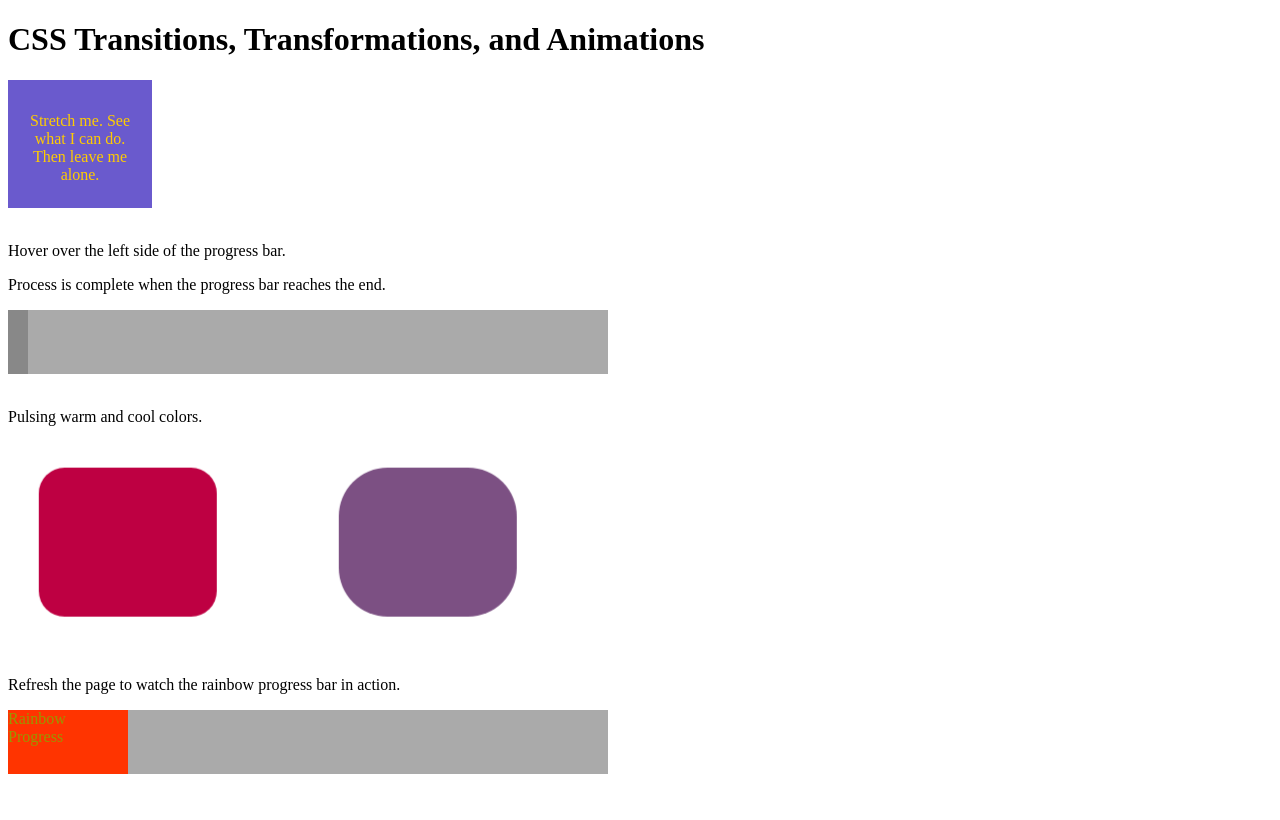
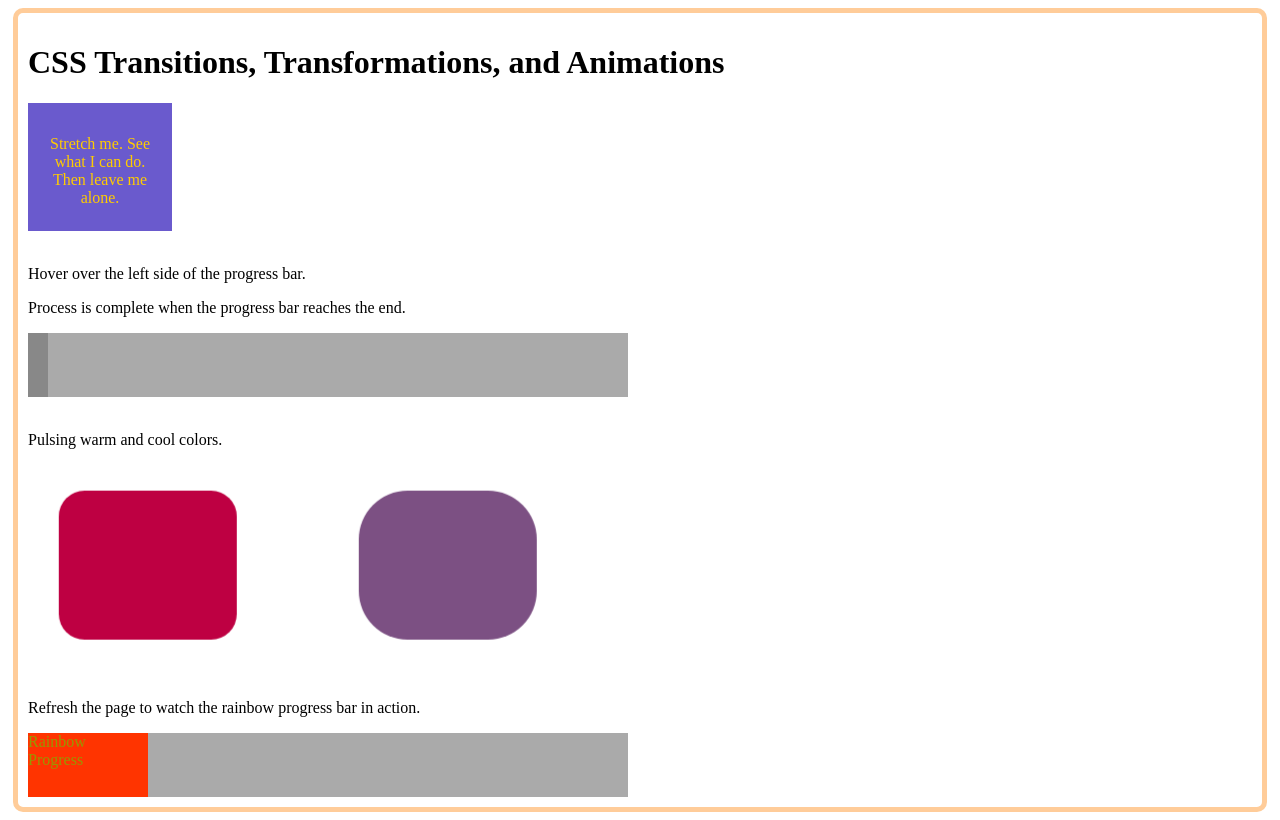
Before and after one commit to Bohman-Timothy/cit261, a PHP site: page /css-trans.html in a window 1280 px wide. Before the commit the page ends 774 px from the top, so only its background shows below. Run offline with PHP 8.4, Linux system fonts and the light colour scheme.

Commit message:
Added border to whole page

```diff
--- a/web/css-trans.css
+++ b/web/css-trans.css
@@ -1,5 +1,12 @@
 body {
 
+}
+
+.border {
+	border: 5px solid #ffcc99;
+	margin: 5px;
+	padding: 10px;
+	border-radius: 10px;
 }
 
 .floatLeft {
--- a/web/css-trans.html
+++ b/web/css-trans.html
@@ -8,6 +8,7 @@
 <meta name="viewport" content="width=device-width, initial-scale=1">
 </head>
 <body>
+<div class="border">
 <h1>CSS Transitions, Transformations, and Animations</h1>
 <div class="stretchBlock">
 <p>Stretch me. See what I can do. Then leave me alone.</p>
```
